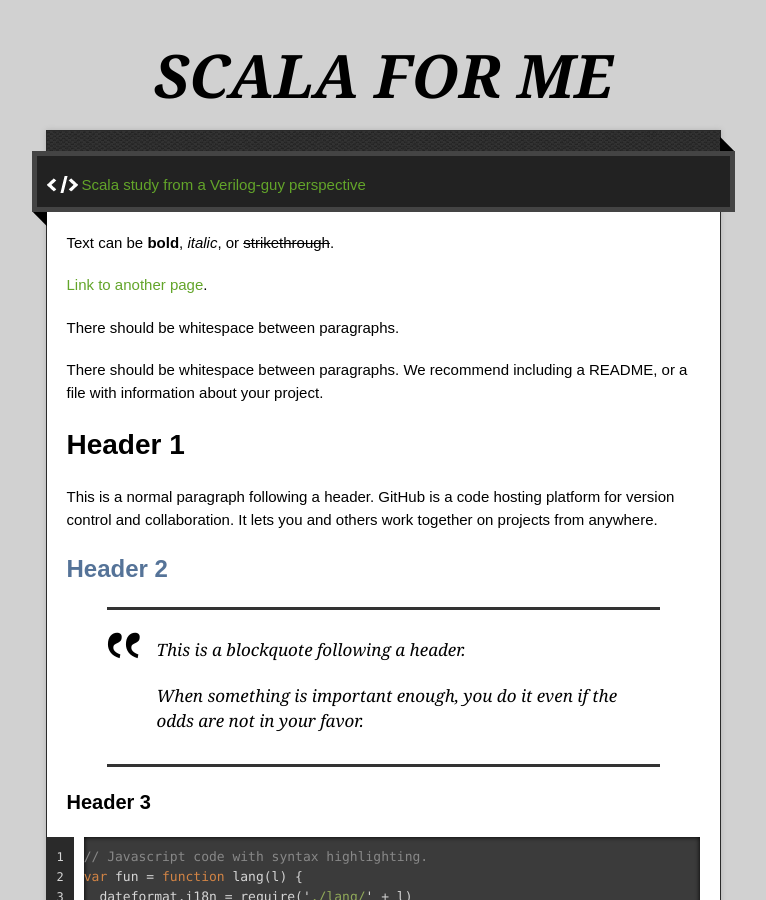
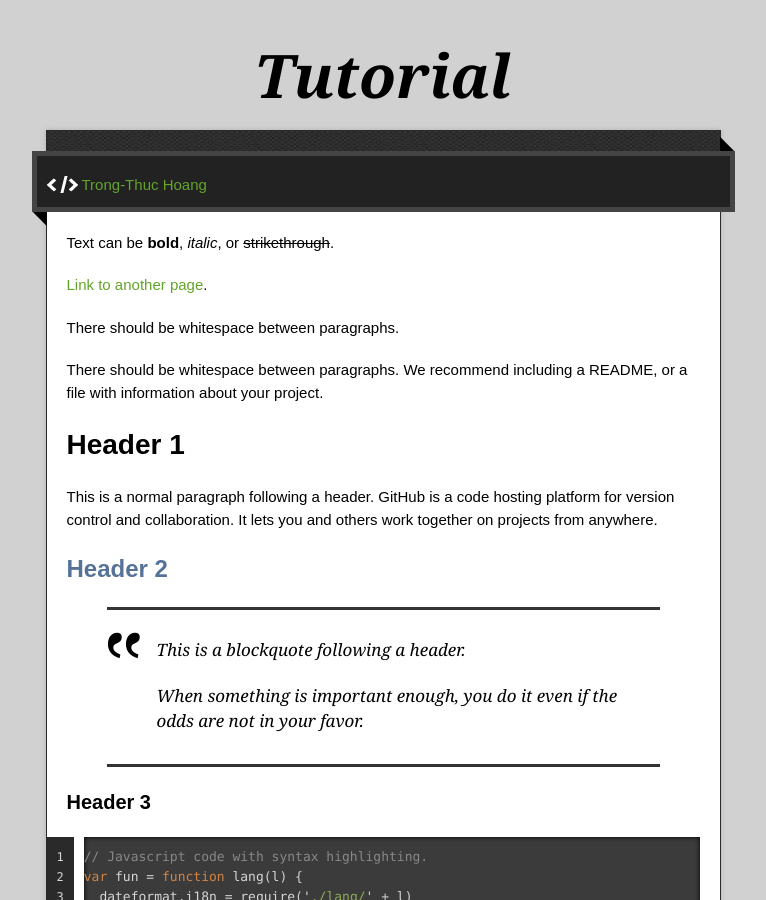
Before and after one commit to lapnd/httdes.github.io, a Jekyll site: the page built from index.md, in a window 1280 px wide and 900 px high. Shown: the whole window, without its empty margins (257-1023 px from the left). Built offline with Jekyll 4.4.1, drawn with Linux system fonts in a browser that asks for light colours.

Commit message:
Update _config.yml

```diff
--- a/_config.yml
+++ b/_config.yml
@@ -1,5 +1,5 @@
-title: SCALA FOR ME
-description: Scala study from a Verilog-guy perspective
+title: Tutorial
+description: Trong-Thuc Hoang
 show_downloads:
 google_analytics: true
 theme: jekyll-theme-time-machine
```
